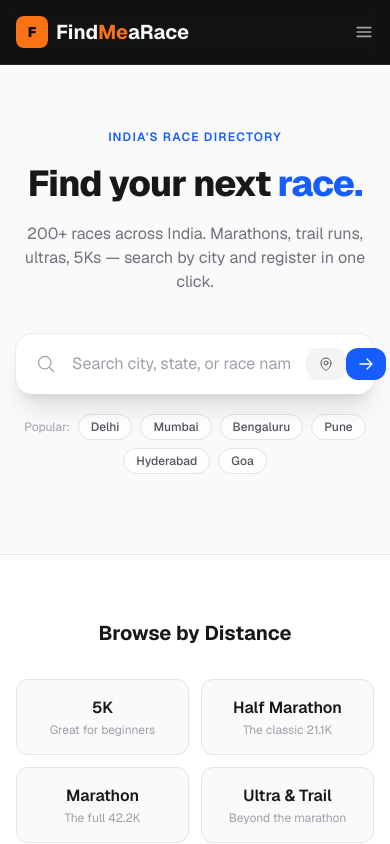
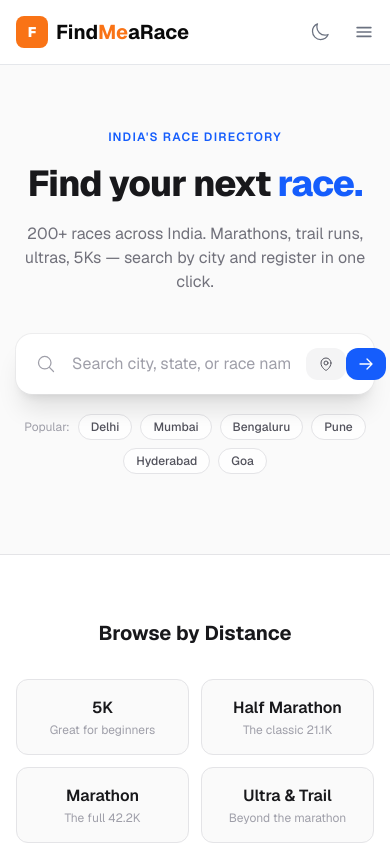
Before and after one commit to ryanssareen/find-me-a-race, a Next.js app: page / in a window 390 px wide. Shown: the top 844 px of the page. Built offline with nearby package versions, Linux system fonts and the light colour scheme.

Commit message:
feat: add theme toggle and update color variables for light/dark mode

```diff
--- a/src/app/globals.css
+++ b/src/app/globals.css
@@ -1,6 +1,25 @@
 @import "tailwindcss";
 
 :root {
+  --background: #ffffff;
+  --foreground: #0a0a0a;
+  --muted: #6b7280;
+  --muted-foreground: #9ca3af;
+  --card: #ffffff;
+  --card-foreground: #0a0a0a;
+  --border: #e5e7eb;
+  --primary: #f97316;
+  --primary-foreground: #ffffff;
+  --secondary: #f3f4f6;
+  --secondary-foreground: #0a0a0a;
+  --accent: #d97706;
+  --accent-foreground: #ffffff;
+  --destructive: #ef4444;
+  --ring: #f97316;
+  --radius: 0.75rem;
+}
+
+.dark {
   --background: #0a0a0a;
   --foreground: #fafafa;
   --muted: #a1a1aa;
@@ -16,7 +35,6 @@
   --accent-foreground: #0a0a0a;
   --destructive: #ef4444;
   --ring: #f97316;
-  --radius: 0.75rem;
 }
 
 @theme inline {
--- a/src/app/layout.tsx
+++ b/src/app/layout.tsx
@@ -3,6 +3,7 @@ import { Geist } from "next/font/google";
 import "./globals.css";
 import { Header } from "@/components/layout/Header";
 import { Footer } from "@/components/layout/Footer";
+import { ThemeProvider } from "@/components/ThemeProvider";
 
 const geistSans = Geist({
   variable: "--font-geist-sans",
@@ -32,11 +33,13 @@ export default function RootLayout({
   children: React.ReactNode;
 }>) {
   return (
-    <html lang="en" className={`${geistSans.variable} h-full antialiased bg-background`}>
-      <body className="min-h-full flex flex-col font-sans">
-        <Header />
-        <main className="flex-1">{children}</main>
-        <Footer />
+    <html lang="en" className={`${geistSans.variable} h-full antialiased`} suppressHydrationWarning>
+      <body className="min-h-full flex flex-col font-sans bg-background text-foreground">
+        <ThemeProvider>
+          <Header />
+          <main className="flex-1">{children}</main>
+          <Footer />
+        </ThemeProvider>
       </body>
     </html>
   );
--- /dev/null
+++ b/src/components/ThemeProvider.tsx
@@ -0,0 +1,52 @@
+"use client";
+
+import { createContext, useContext, useEffect, useState } from "react";
+
+type Theme = "light" | "dark";
+
+interface ThemeContextType {
+  theme: Theme;
+  toggleTheme: () => void;
+}
+
+const ThemeContext = createContext<ThemeContextType | undefined>(undefined);
+
+export function ThemeProvider({ children }: { children: React.ReactNode }) {
+  const [theme, setTheme] = useState<Theme>("light");
+  const [mounted, setMounted] = useState(false);
+
+  useEffect(() => {
+    setMounted(true);
+    const stored = localStorage.getItem("theme") as Theme | null;
+    if (stored) {
+      setTheme(stored);
+    } else if (window.matchMedia("(prefers-color-scheme: dark)").matches) {
+      setTheme("dark");
+    }
+  }, []);
+
+  useEffect(() => {
+    if (mounted) {
+      document.documentElement.classList.toggle("dark", theme === "dark");
+      localStorage.setItem("theme", theme);
+    }
+  }, [theme, mounted]);
+
+  const toggleTheme = () => {
+    setTheme((prev) => (prev === "light" ? "dark" : "light"));
+  };
+
+  return (
+    <ThemeContext.Provider value={{ theme, toggleTheme }}>
+      {children}
+    </ThemeContext.Provider>
+  );
+}
+
+export function useTheme() {
+  const context = useContext(ThemeContext);
+  if (!context) {
+    throw new Error("useTheme must be used within a ThemeProvider");
+  }
+  return context;
+}
--- a/src/components/layout/Header.tsx
+++ b/src/components/layout/Header.tsx
@@ -2,6 +2,30 @@
 
 import Link from "next/link";
 import { useState } from "react";
+import { useTheme } from "@/components/ThemeProvider";
+
+function ThemeToggle() {
+  const { theme, toggleTheme } = useTheme();
+
+  return (
+    <button
+      type="button"
+      onClick={toggleTheme}
+      className="rounded-lg p-2 text-muted transition-colors hover:bg-secondary hover:text-foreground"
+      aria-label={`Switch to ${theme === "light" ? "dark" : "light"} mode`}
+    >
+      {theme === "light" ? (
+        <svg className="h-5 w-5" fill="none" viewBox="0 0 24 24" strokeWidth={1.5} stroke="currentColor">
+          <path strokeLinecap="round" strokeLinejoin="round" d="M21.752 15.002A9.72 9.72 0 0118 15.75c-5.385 0-9.75-4.365-9.75-9.75 0-1.33.266-2.597.748-3.752A9.753 9.753 0 003 11.25C3 16.635 7.365 21 12.75 21a9.753 9.753 0 009.002-5.998z" />
+        </svg>
+      ) : (
+        <svg className="h-5 w-5" fill="none" viewBox="0 0 24 24" strokeWidth={1.5} stroke="currentColor">
+          <path strokeLinecap="round" strokeLinejoin="round" d="M12 3v2.25m6.364.386l-1.591 1.591M21 12h-2.25m-.386 6.364l-1.591-1.591M12 18.75V21m-4.773-4.227l-1.591 1.591M5.25 12H3m4.227-4.773L5.636 5.636M15.75 12a3.75 3.75 0 11-7.5 0 3.75 3.75 0 017.5 0z" />
+        </svg>
+      )}
+    </button>
+  );
+}
 
 export function Header() {
   const [menuOpen, setMenuOpen] = useState(false);
@@ -26,12 +50,15 @@ export function Header() {
           >
             Browse Races
           </Link>
+          <ThemeToggle />
         </nav>
 
         {/* Mobile hamburger */}
+        <div className="flex items-center gap-2 sm:hidden">
+          <ThemeToggle />
           <button
             type="button"
-          className="sm:hidden p-2 -mr-2 text-muted hover:text-foreground transition-colors"
+            className="p-2 -mr-2 text-muted hover:text-foreground transition-colors"
             onClick={() => setMenuOpen(!menuOpen)}
             aria-label="Toggle menu"
           >
@@ -58,6 +85,7 @@ export function Header() {
             </svg>
           </button>
         </div>
+      </div>
 
       {/* Mobile menu */}
       {menuOpen && (
--- a/src/components/race/RaceCard.tsx
+++ b/src/components/race/RaceCard.tsx
@@ -49,7 +49,7 @@ export function RaceCard({ race }: { race: SerializedRace }) {
               Completed
             </span>
           ) : isFirstEdition ? (
-            <span className="shrink-0 rounded-full bg-emerald-500/10 border border-emerald-500/20 px-2.5 py-1 text-xs font-semibold text-emerald-400">
+            <span className="shrink-0 rounded-full bg-emerald-100 dark:bg-emerald-500/10 border border-emerald-200 dark:border-emerald-500/20 px-2.5 py-1 text-xs font-semibold text-emerald-700 dark:text-emerald-400">
               New
             </span>
           ) : null}
--- a/src/components/race/RaceTypeBadge.tsx
+++ b/src/components/race/RaceTypeBadge.tsx
@@ -2,11 +2,11 @@ import type { RaceType } from "@/lib/types/race";
 import { clsx } from "clsx";
 
 const BADGE_STYLES: Record<RaceType, string> = {
-  "5K": "bg-emerald-500/10 text-emerald-400 border-emerald-500/20",
-  "10K": "bg-blue-500/10 text-blue-400 border-blue-500/20",
-  "Half Marathon": "bg-amber-500/10 text-amber-400 border-amber-500/20",
-  "Full Marathon": "bg-primary/10 text-primary border-primary/20",
-  "Ultra": "bg-purple-500/10 text-purple-400 border-purple-500/20",
+  "5K": "bg-emerald-100 text-emerald-700 border-emerald-200 dark:bg-emerald-500/10 dark:text-emerald-400 dark:border-emerald-500/20",
+  "10K": "bg-blue-100 text-blue-700 border-blue-200 dark:bg-blue-500/10 dark:text-blue-400 dark:border-blue-500/20",
+  "Half Marathon": "bg-amber-100 text-amber-700 border-amber-200 dark:bg-amber-500/10 dark:text-amber-400 dark:border-amber-500/20",
+  "Full Marathon": "bg-orange-100 text-orange-700 border-orange-200 dark:bg-primary/10 dark:text-primary dark:border-primary/20",
+  "Ultra": "bg-purple-100 text-purple-700 border-purple-200 dark:bg-purple-500/10 dark:text-purple-400 dark:border-purple-500/20",
 };
 
 export function RaceTypeBadge({ type }: { type: RaceType }) {
```
Lines whose indentation alone changed are shown as unchanged.
